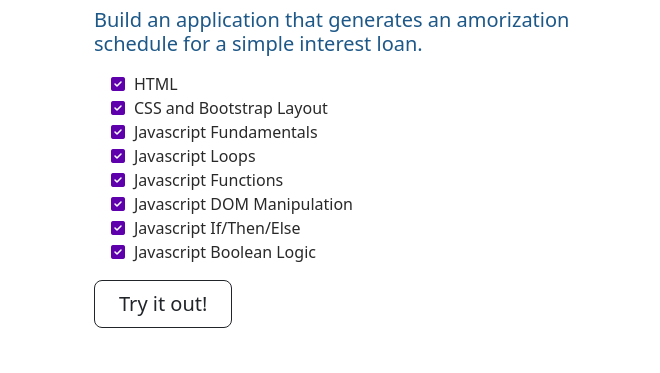
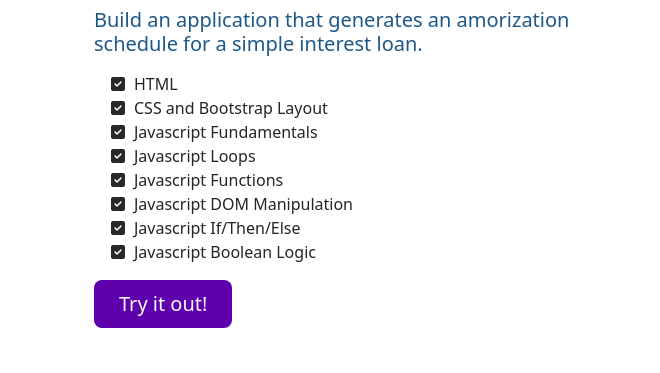
Before and after one commit to justarunsthing/LoanShark, a plain HTML site: page index.html in a window 1280 px wide. Shown: the part 200-573 px from the top of the page, 0-660 px from the left. Drawn offline with nearby package versions, Linux system fonts and the light colour scheme.

Commit message:
Updated styling

```diff
--- a/css/site.css
+++ b/css/site.css
@@ -5,16 +5,18 @@
     --white-color: #DFF3E4;
 }
 
-body {
-    color: var(--dark-color);
+.theme-color {
+    background-color: #5E00AB;
 }
 
-nav {
-    background-color: var(--dark-color);
+.action {
+    background-color: var(--secondary-color);
 }
 
-footer {
-    background-color: var(--dark-color);
+.action:hover {
+    background-color: #4B4B4B;
+    border: 2px solid #1B1B1B;
+    box-shadow: 0 0 10px rgba(41, 41, 41, 0.35);
 }
 
 h1, h2, h3, h4, h5, h6 {
@@ -64,7 +66,7 @@ main>.container {
 }
 
 .checklist >li i{
-    color: var(--secondary-color);
+    color: var(--dark-color);
 }
 
 code[class*="language-"], pre[class*="language-"] {
@@ -72,7 +74,3 @@ code[class*="language-"], pre[class*="language-"] {
     word-break: break-all;
     word-wrap: break-word;
 }
-
-.theme-color {
-    background-color: #5E00AB;
-}
--- a/index.html
+++ b/index.html
@@ -64,7 +64,7 @@
                         <li><span class="fa-li"><i class="fas fa-check-square"></i></span>Javascript Boolean Logic</li>
                     </ul>
                     <div>
-                        <a type="button" class="btn btn-outline-dark btn-lg px-4 me-md-2" href="app.html">
+                        <a type="button" class="btn btn-lg px-4 me-md-2 text-light action" href="app.html">
                             Try it out!
                         </a>
                     </div>
```
Also changed, not shown: app.html (+1 -1 lines).
